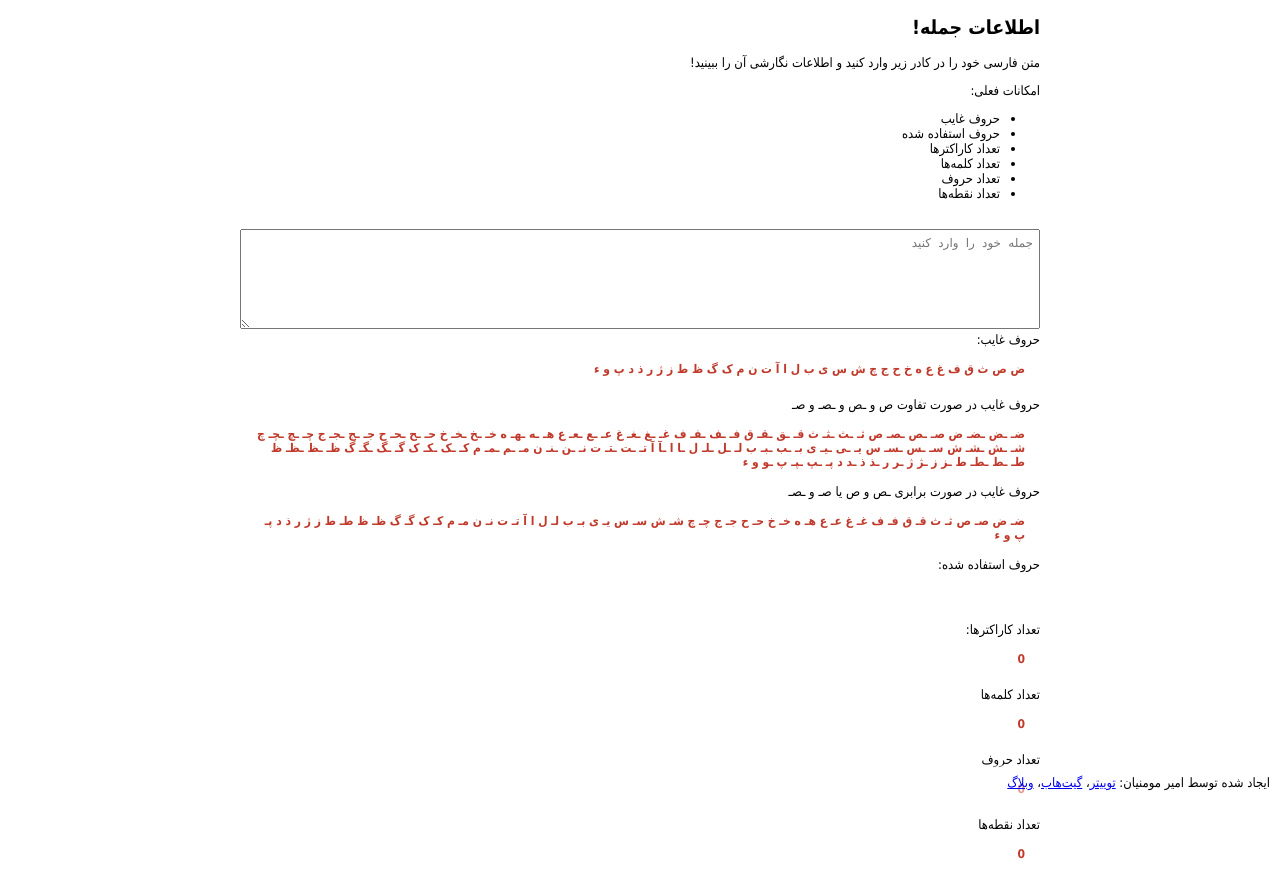
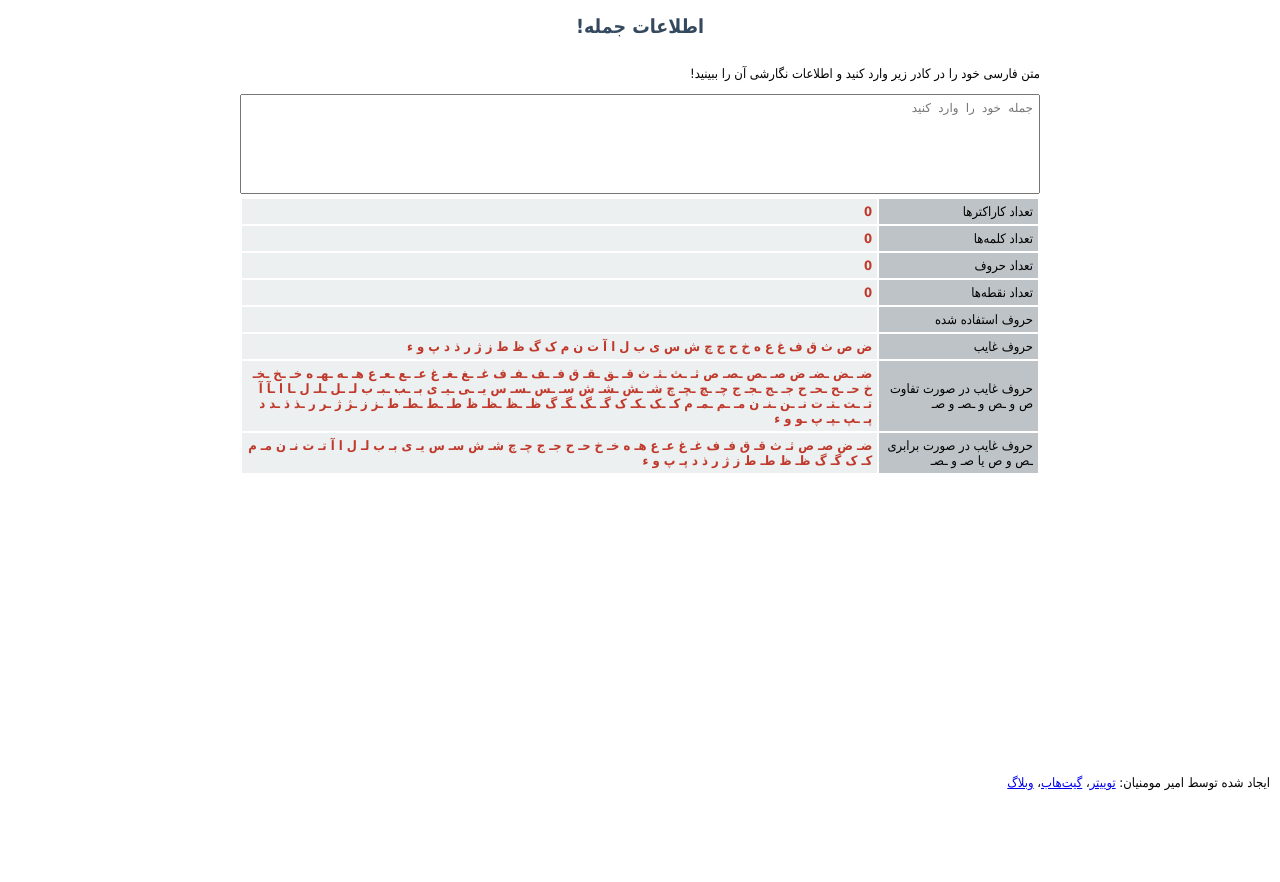
Before and after one commit to nainemom/sentence-info, a plain HTML site: page index.html in a window 1280 px wide. After the commit the page ends 800 px from the top, so only its background shows below. Drawn offline with Linux system fonts and the light colour scheme.

Commit message:
redesigned

```diff
--- a/index.html
+++ b/index.html
@@ -11,28 +11,58 @@
 			margin: 0 auto;
 			font-family: tahoma;
 			font-size: .9em;
-			margin-bottom: 70px;
 		}
-		h2{
-			text-align: right;
+		*:focus{
+			outline: none;
 		}
-		#textarea{
+		pre, code{
+			direction: ltr;
+
+		}
+		#textbox{
 			margin: 0;
 			width: 100%;
-			resize-x: none;
+			resize: none;
 			min-height: 100px;
 			font-size: 12px;
 			padding: 6px;
 		}
-		#textarea:focus{
-			outline: none;
+		.info{
+			display: inline-block;
+			width: 50%;
+			margin: 0;
 		}
-		.info > div{
+		.info > div, .info > span{
 			color: #C0392B;
 			font-size: 12px;
 			font-weight: bold;
 			padding: 15px;
 			min-height: 50px;
+		}
+		#info{
+			width: 100%;
+			colspan: 0;
+		}
+		#info tr td:first-child{
+			width: 20%;
+			padding: 5px;
+			background: #BDC3C7;
+		}
+		#info tr td:last-child{
+			padding: 5px;
+			background: #ECF0F1;
+			color: #C0392B;
+			font-weight: bold;
+		}
+		header{
+			display: block;
+			margin: 0;
+			padding: 15px 0;
+		}
+		header h2{
+			margin: 0;
+			text-align: center;
+			color: #34495E;
 		}
 		footer{
 			position: fixed;
@@ -42,52 +72,53 @@
 			padding: 10px;
 			background: rgba(255,255,255,.5);
 		}
+		body::after{
+			content: '';
+			display: block;
+			height: 50px;
+		}
 	</style>
 </head>
 <body dir="rtl">
-	<h2>اطلاعات جمله!</h2>
+	<header><h2>اطلاعات جمله!</h2></header>
 	<p>
 		متن فارسی خود را در کادر زیر وارد کنید و اطلاعات نگارشی آن را ببینید!
 	</p>
-	<p> امکانات فعلی: </p>
-	<ul>
-		<li> حروف غایب </li>
-		<li> حروف استفاده شده </li>
-		<li> تعداد کاراکترها </li>
-		<li> تعداد کلمه‌ها </li>
-		<li> تعداد حروف </li>
-		<li> تعداد نقطه‌ها </li>
-	</ul>
-	<br>
-
-	<textarea id="textarea" placeholder="جمله خود را وارد کنید"></textarea>
-	<div class="info">حروف غایب:
-	<div id="missed-letters"></div>
-	</div>
-	<div class="info"> حروف غایب در صورت تفاوت ص و ـص و ـصـ و صـ
-	<div id="missed-letters-gliph"></div>
-	</div>
-	<div class="info"> حروف غایب در صورت برابری ـص و ص یا صـ و ـصـ
-	<div id="missed-letters-gliph2"></div>
-	</div>
-
-	<div class="info">حروف استفاده شده:
-	<div id="used-letters"></div>
-	</div>
-
-	<div class="info">تعداد کاراکترها:
-	<div id="length"></div>
-	</div>
-
-	<div class="info">تعداد کلمه‌ها
-	<div id="words-length"></div>
-	</div>
-	<div class="info">تعداد حروف
-	<div id="letters-length"></div>
-	</div>
-	<div class="info">تعداد نقطه‌ها
-	<div id="dots-length"></div>
-	</div>
+	<textarea id="textbox" placeholder="جمله خود را وارد کنید"></textarea>
+	<table id="info">
+		<tr>
+			<td>تعداد کاراکترها</td>
+			<td id="length"></td>
+		</tr>
+		<tr>
+			<td>تعداد کلمه‌ها</td>
+			<td id="words-length"></td>
+		</tr>
+		<tr>
+			<td>تعداد حروف</td>
+			<td id="letters-length"></td>
+		</tr>
+		<tr>
+			<td>تعداد نقطه‌ها</td>
+			<td id="dots-length"></td>
+		</tr>
+		<tr>
+			<td>حروف استفاده شده</td>
+			<td id="used-letters"></td>
+		</tr>
+		<tr>
+			<td>حروف غایب</td>
+			<td id="missed-letters"></td>
+		</tr>
+		<tr>
+			<td>حروف غایب در صورت تفاوت ص و ـص و ـصـ و صـ</td>
+			<td id="missed-letters-gliph"></td>
+		</tr>
+		<tr>
+			<td>حروف غایب در صورت برابری ـص و ص یا صـ و ـصـ</td>
+			<td id="missed-letters-gliph2"></td>
+		</tr>
+	</table>
 
 	<footer>
 		ایجاد شده توسط امیر مومنیان: <a href="https://twitter.com/nainemom">توییتر</a>، <a href="https://github.com/nainemom/sentence-info">گیت‌هاب</a>، <a href="http://morde.ir">وبلاگ</a>
@@ -95,48 +126,20 @@
 
 	<script src="sentence-info.js"></script>
 	<script>
-		var textarea = document.getElementById('textarea');
-		var missedLettersElem = document.getElementById('missed-letters');
-		var lengthElem = document.getElementById('length');
-
-
-/*		var sentence = new Sentence(textarea.value);
-		textarea.onkeyup = function(){
-			sentence.val( textarea.value );
-
-			lengthElem.innerHTML = sentence.len();
-			missedLettersElem.innerHTML = sentence.missedLetters(true);
-
-			//var i,j;
-			//var sentence = textarea.value;
-			//var missed = missedLetters(textarea.value);
-			//missedLettersElem.innerHTML = '';
-			//for( i = 0; i < missed.length; i++ ){
-			//	missedLettersElem.innerHTML+= (missed[i].type == 'middle' || missed[i].type == 'end'? 'ـ': '') + missed[i].letter +  (missed[i].type == 'middle' || missed[i].type == 'start'? 'ـ': '') + ' ';
-			//}
-
-			//lengthElem.innerHTML = sentence.length;
-
-		};
-		textarea.onkeyup(); */
-
-		var sentence = new NaiSentence();
-
-		sentence.val = textarea.value;
-		textarea.onkeyup = function(){
-			sentence.val = textarea.value;
-
-			document.getElementById('missed-letters').innerHTML = sentence.missedLetters().join(' ');
-			document.getElementById('missed-letters-gliph').innerHTML = sentence.missedLetters(true).join(' ');
-			document.getElementById('missed-letters-gliph2').innerHTML = sentence.missedLetters(true, true,true).join(' ');
-			document.getElementById('used-letters').innerHTML = sentence.usedLetters().join(' ');
-			document.getElementById('length').innerHTML = sentence.charactersLength();
-			document.getElementById('letters-length').innerHTML = sentence.lettersLength();
-			document.getElementById('words-length').innerHTML = sentence.wordsLength();
-			document.getElementById('dots-length').innerHTML = sentence.dotsLength();
+		var textbox = document.getElementById('textbox');
+		var sentence = new NaiSentence( textbox.value );
+		textbox.onkeyup = function(){
+			sentence.val = textbox.value;
+			document.getElementById('missed-letters').innerHTML 			= sentence.missedLetters().join(' ');
+			document.getElementById('missed-letters-gliph').innerHTML 		= sentence.missedLetters(true).join(' ');
+			document.getElementById('missed-letters-gliph2').innerHTML 		= sentence.missedLetters(true, true,true).join(' ');
+			document.getElementById('used-letters').innerHTML 				= sentence.usedLetters().join(' ');
+			document.getElementById('length').innerHTML 					= sentence.charactersLength();
+			document.getElementById('letters-length').innerHTML 			= sentence.lettersLength();
+			document.getElementById('words-length').innerHTML 				= sentence.wordsLength();
+			document.getElementById('dots-length').innerHTML 				= sentence.dotsLength();
 		}
-		textarea.onkeyup();
-
+		textbox.onkeyup();
 	</script>
 </body>
 </html>
```
